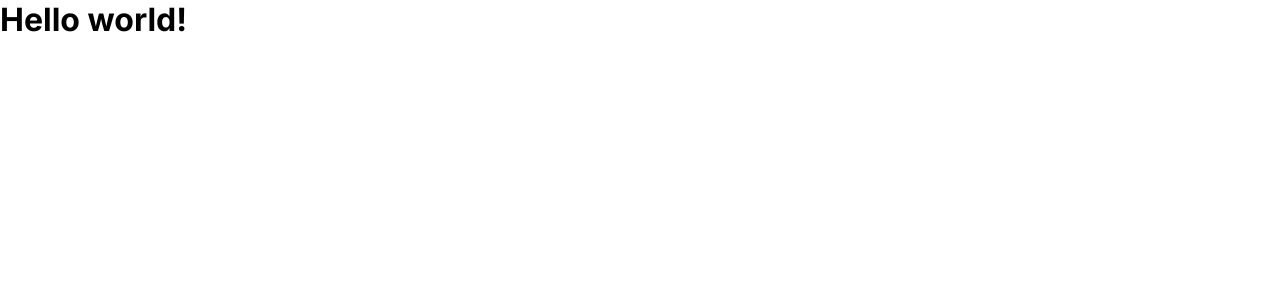
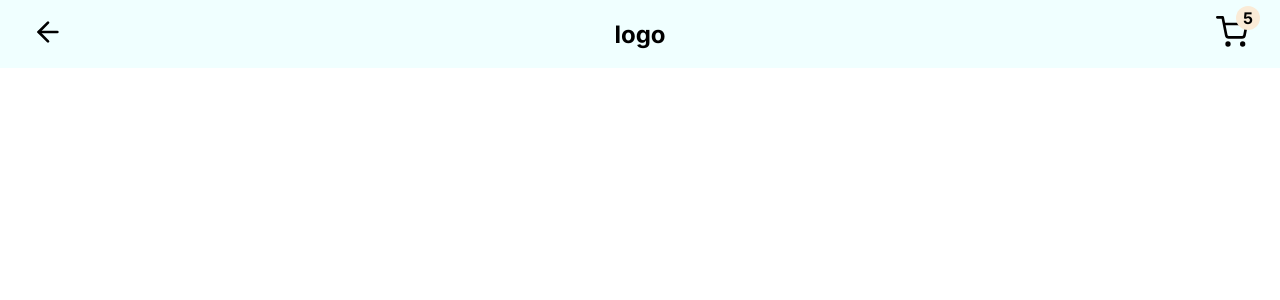
Before and after one commit to GuilhermeAmado/react-shopping-cart, a React (Create React App) app: page / in a window 1280 px wide. Shown: the top 300 px of the page. Built offline with nearby package versions, Linux system fonts and the light colour scheme; the HTML template or start-up script is replaced by a standard one.

Commit message:
add header layout & design

```diff
--- a/src/App.js
+++ b/src/App.js
@@ -1,13 +1,12 @@
 import React from 'react';
 import GlobalStyle from './GlobalStyle';
+import Header from './components/Header';
 
 function App() {
   return (
     <>
       <GlobalStyle />
-      <div>
-        <h1>Hello world!</h1>
-      </div>
+      <Header />
     </>
   );
 }
--- a/src/GlobalStyle.js
+++ b/src/GlobalStyle.js
@@ -13,6 +13,8 @@ const GlobalStyle = createGlobalStyle`
 
   html {
       font-family: Inter, 'Segoe UI', Tahoma, Geneva, Verdana, sans-serif;
+
+      --english-green-color: #1B4D3E;
   }
 
   body {
--- /dev/null
+++ b/src/components/Header.js
@@ -0,0 +1,61 @@
+import React from 'react';
+import styled from 'styled-components';
+import { FiArrowLeft, FiShoppingCart } from 'react-icons/fi';
+
+const StyledHeader = styled.header`
+  ul {
+    list-style: none;
+    background-color: azure;
+    padding: 1rem 2rem;
+
+    display: flex;
+    justify-content: space-between;
+    align-items: center;
+
+    .shopping-cart-icon {
+      position: relative;
+    }
+
+    .counter {
+      position: absolute;
+      top: -10px;
+      left: 20px;
+    }
+  }
+`;
+
+const ItemsCounter = styled.div`
+  width: 1.5rem;
+  height: 1.5rem;
+  background-color: antiquewhite;
+  border-radius: 50%;
+
+  display: flex;
+  justify-content: center;
+  align-items: center;
+`;
+
+const Header = () => {
+  return (
+    <StyledHeader>
+      <nav>
+        <ul>
+          <li>
+            <FiArrowLeft size="2rem" />
+          </li>
+          <li>
+            <h1>logo</h1>
+          </li>
+          <li className="shopping-cart-icon">
+            <FiShoppingCart size="2rem" className="icon" />
+            <ItemsCounter className="counter">
+              <strong>5</strong>
+            </ItemsCounter>
+          </li>
+        </ul>
+      </nav>
+    </StyledHeader>
+  );
+};
+
+export default Header;
```
